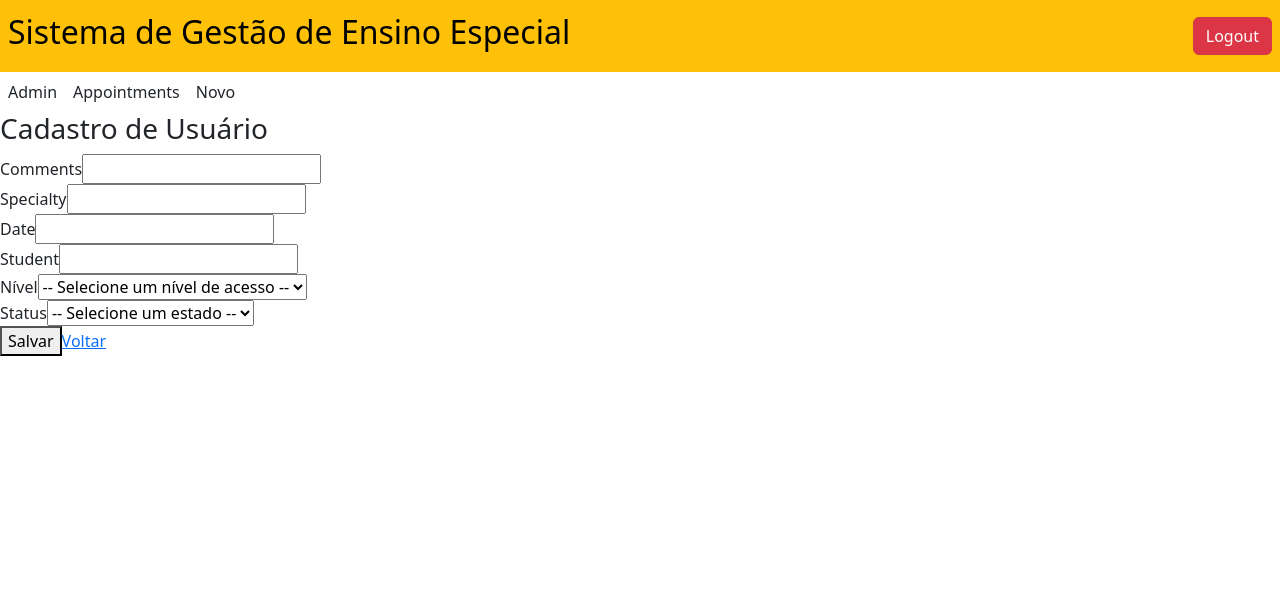
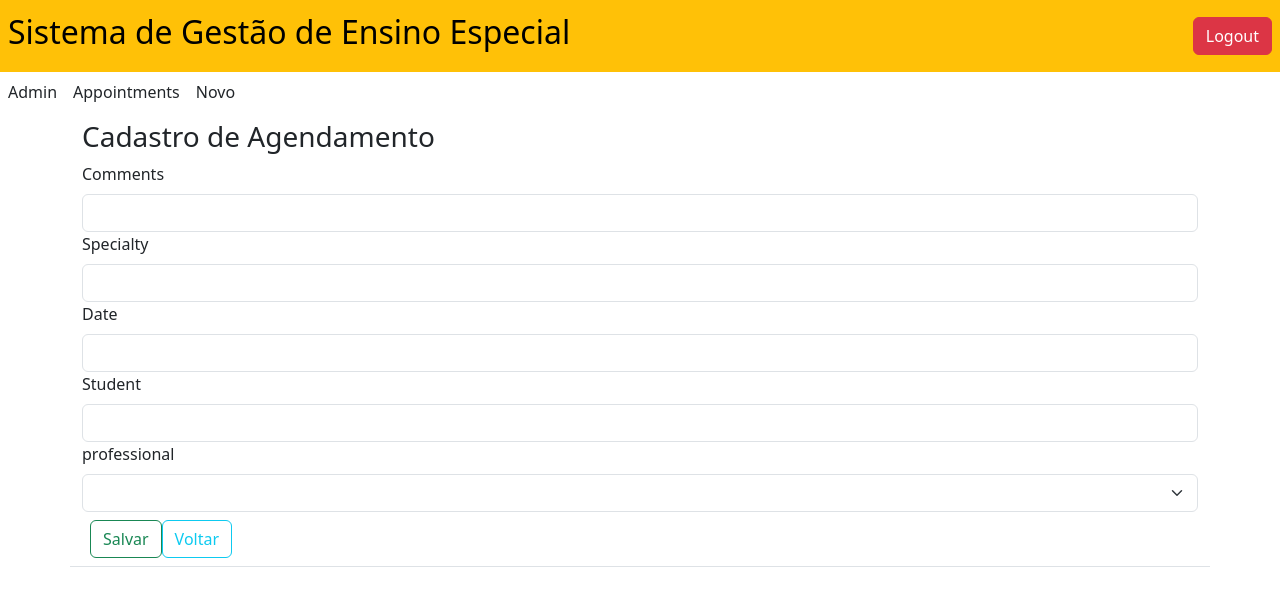
Before and after one commit to lipelf/APP, a Next.js app in the folder app_/: page /admin/appointments/create in a window 1280 px wide. Shown: the top 606 px of the page. Built offline with nearby package versions, Linux system fonts and the light colour scheme.

Commit message:
criação do appointments

```diff
--- a/app_/package.json
+++ b/app_/package.json
@@ -12,6 +12,8 @@
     "axios": "^1.7.7",
     "bcryptjs": "^2.4.3",
     "bootstrap": "^5.3.3",
+    "fs": "^0.0.1-security",
+    "mongoose": "^8.8.1",
     "next": "15.0.3",
     "next-auth": "^4.24.10",
     "react": "^18.3.1",
--- a/app_/src/pages/admin/appointments/create.js
+++ b/app_/src/pages/admin/appointments/create.js
@@ -9,33 +9,20 @@ export default function CreateAppointments() {
   const API_URL = "http://localhost:3001/api/appointments";
 
   const [appointment, setAppointment] = useState({
-    author_specialty: "",
-    author_comments: "",
-    author_date: "",
-    author_student: "",
-    author_professional: "",
+    specialty: "",
+    comments: "",
+    date: "",
+    student: "",
+    professional: "",
   });
 
   const [message, setMessage] = useState({ message: "", status: "" });
 
-  const optionsLevel = [
-    { value: '', text: '-- Selecione um nível de acesso --' },
-    { value: 'admin', text: 'Administrador' },
-    { value: 'user', text: 'Usuário' },
-    { value: 'reader', text: 'Leitor' },
-  ];
-
-  const optionsStatus = [
-    { value: '', text: '-- Selecione um estado --' },
-    { value: 'true', text: 'Ativo' },
-    { value: 'false', text: 'Inativo' },
-  ];
-
   const handleChange = (event) => {
-    const { comments, value } = event.target;
+    const { name, value } = event.target;
     setAppointment({
       ...appointment,
-      [comments]: value
+      [name]: value
     });
   };
 
@@ -53,64 +40,48 @@ export default function CreateAppointments() {
     <>
       <Head>
         <title>APP-BC</title>
-        <meta comments="description" content="Generated by create next app" />
-        <meta comments="viewport" content="width=device-width, initial-scale=1" />
+        <meta name="description" content="Generated by create next app" />
+        <meta name="viewport" content="width=device-width, initial-scale=1" />
       </Head>
       <div>
         <NavAdmin />
         <MenuAppointments />
         {
           message.status === "" ? "" :
-          message.status === "ok" ? <div classcomments='alert alert-success' role='alert'> { message.message } <Link classcomments='alert-link' href='/admin/appointments'>Voltar</Link></div> :
-          <div classcomments='alert alert-danger' role='alert'> { message.message } <Link classcomments='alert-link' href='/admin/appointments'>Voltar</Link></div>
+          message.status === "ok" ? <div className='alert alert-success' role='alert'> { message.message } <Link className='alert-link' href='/admin/appointments'>Voltar</Link></div> :
+          <div className='alert alert-danger' role='alert'> { message.message } <Link className='alert-link' href='/admin/appointments'>Voltar</Link></div>
         }
       </div>
 
-      <div classcomments="d-flex justify-content-center p-2">
-        <div classcomments="container">
-            <div classcomments="row border-bottom">
-                <h3> Cadastro de Usuário </h3>
-
+      <div className="d-flex justify-content-center p-2">
+        <div className="container">
+          <div className="row border-bottom">
+            <h3> Cadastro de Agendamento </h3>
             <form method="POST">
-                <div classcomments="form-group">
-                    <label classcomments="form-label" htmlFor="author_comments">Comments</label>
-                    <input type="text" id="author_comments" comments="author_comments" classcomments="form-control" value={appointment.author_comments} onChange={handleChange}/>
+              <div className="form-group">
+                <label className="form-label" htmlFor="comments">Comments</label>
+                <input type="text" id="comments" name="comments" className="form-control" value={appointment.comments} onChange={handleChange} />
               </div>
-                <div classcomments="form-group">
-                    <label classcomments="form-label" htmlFor="author_specialty">Specialty</label>
-                    <input type="text" id="author_specialty" comments="author_specialty" classcomments="form-control" value={appointment.author_specialty} onChange={handleChange} />
+              <div className="form-group">
+                <label className="form-label" htmlFor="specialty">Specialty</label>
+                <input type="text" id="specialty" name="specialty" className="form-control" value={appointment.specialty} onChange={handleChange} />
               </div>
-                <div classcomments="form-group">
-                    <label classcomments="form-label" htmlFor="author_dater">Date</label>
-                    <input type="text" id="author_date" comments="author_date" classcomments="form-control" value={appointment.author_date} onChange={handleChange} />
+              <div className="form-group">
+                <label className="form-label" htmlFor="date">Date</label>
+                <input type="text" id="date" name="date" className="form-control" value={appointment.date} onChange={handleChange} />
               </div>
-                <div classcomments="form-group">
-                    <label classcomments="form-label" htmlFor="author_student">Student</label>
-                    <input type="password" id="author_student" comments="author_student" classcomments="form-control" value={appointment.author_student} onChange={handleChange} />
+              <div className="form-group">
+                <label className="form-label" htmlFor="student">Student</label>
+                <input type="text" id="student" name="student" className="form-control" value={appointment.student} onChange={handleChange} />
               </div>
-                <div classcomments="form-group">
-                    <label classcomments="form-label" htmlFor="author_professional">Nível</label>
-                    <select classcomments="form-select" id="author_professional" comments="author_professional" value={appointment.author_professional} onChange={handleChange}>
-                      {optionsLevel.map(option => (
-                        <option key={option.value} value={option.value}>
-                          {option.text}
-                        </option>
-                      ))}
-                    </select>
+              <div className="form-group">
+                <label className="form-label" htmlFor="professional">professional</label>
+                <input className="form-select" id="professional" name="professional" value={appointment.professional} onChange={handleChange}>
+                </input>
               </div>
-                <div classcomments="form-group">
-                    <label classcomments="form-label" htmlFor="author_status">Status</label>
-                    <select classcomments="form-select" id="author_status" comments="author_status" value={appointment.author_status} onChange={handleChange}>
-                      {optionsStatus.map(option => (
-                        <option key={option.value} value={option.value}>
-                          {option.text}
-                        </option>
-                      ))}
-                    </select>
-                </div>
-                <div classcomments="form-group p-2">
-                    <button classcomments="btn btn-outline-success" type="button" onClick={handleCreateAppointments} >Salvar</button>
-                    <Link classcomments="btn btn-outline-info" href="/admin/appointments">Voltar</Link>
+              <div className="form-group p-2">
+                <button className="btn btn-outline-success" type="button" onClick={handleCreateAppointments}>Salvar</button>
+                <Link className="btn btn-outline-info" href="/admin/appointments">Voltar</Link>
               </div>
             </form>
           </div>
```
Also changed, not shown: app_/src/pages/admin/appointments/read/[pid].js (+19 -19 lines), 2 other files (tests, documents, lock files or other folders). Lines whose indentation alone changed are shown as unchanged.
